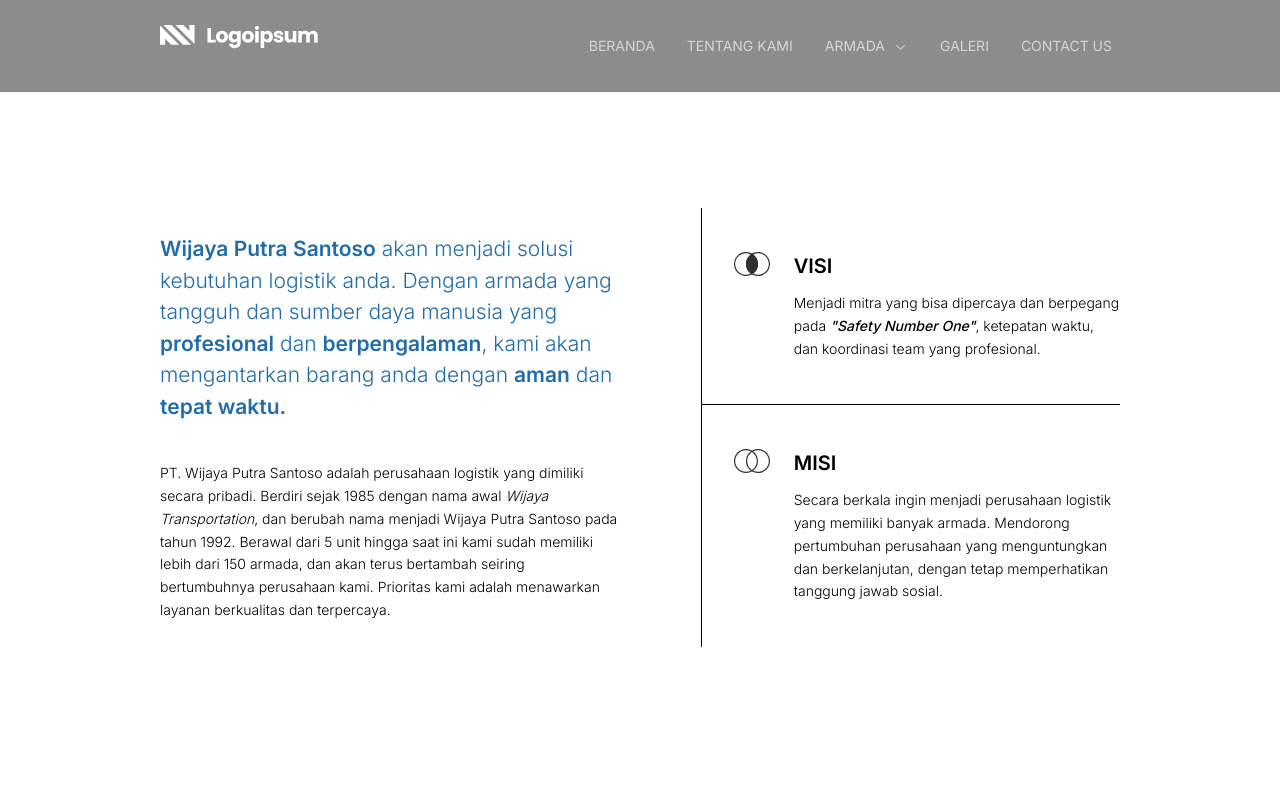
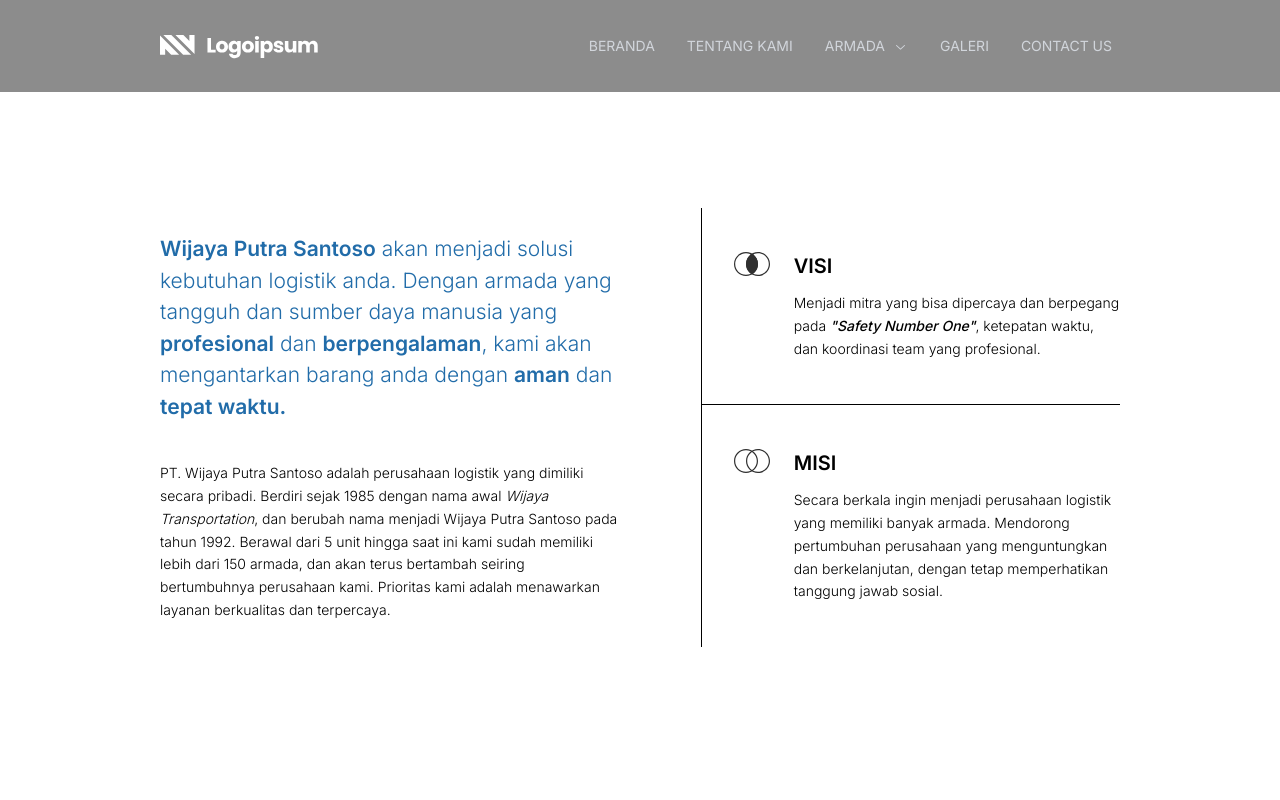
Before and after one commit to petaniweb/wijaya-putra, a Next.js app: page /tentang-kami in a window 1280 px wide. Shown: the top 800 px of the page. Built offline with nearby package versions, Linux system fonts and the light colour scheme.

Commit message:
style : Navbar alignment fixed

```diff
--- a/components/navbar.tsx
+++ b/components/navbar.tsx
@@ -49,7 +49,7 @@ function Navbar() {
 			{/* <-- ==== Navbar Mobile End ==== --> */}
 
 			{/* <-- ==== Navbar Desktop Start ==== --> */}
-			<nav className="hidden fixed lg:flex w-full z-50 px-sectionpxlg 2xl:px-sectionpx2xl justify-between py-6 bg-black bg-opacity-45 backdrop-blur">
+			<nav className="hidden fixed lg:flex w-full z-50 px-sectionpxlg 2xl:px-sectionpx2xl justify-between items-center py-6 bg-black bg-opacity-45 backdrop-blur">
 				{/* <-- === Logo Start === --> */}
 				<Link href="/">
 					<Image
```
